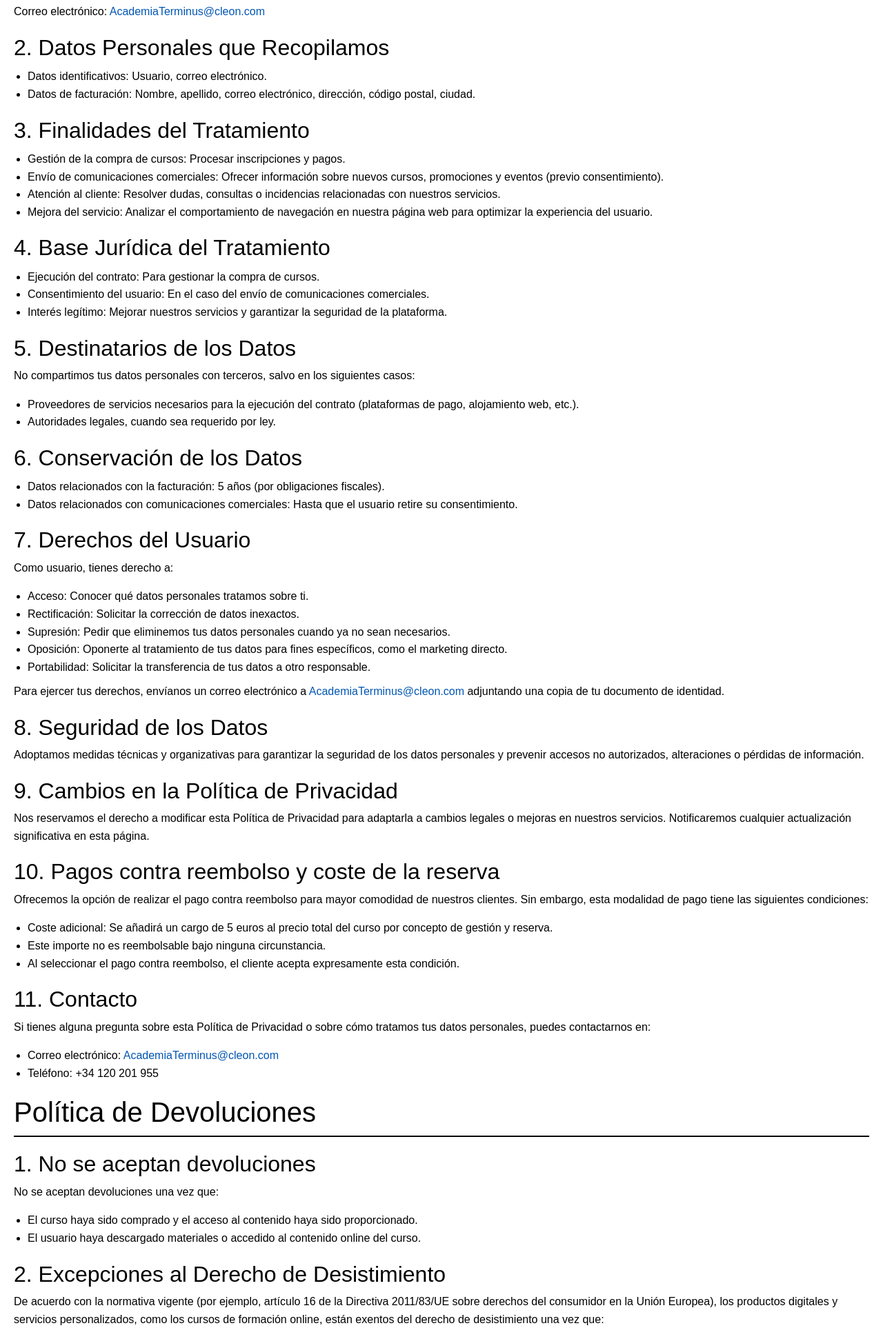
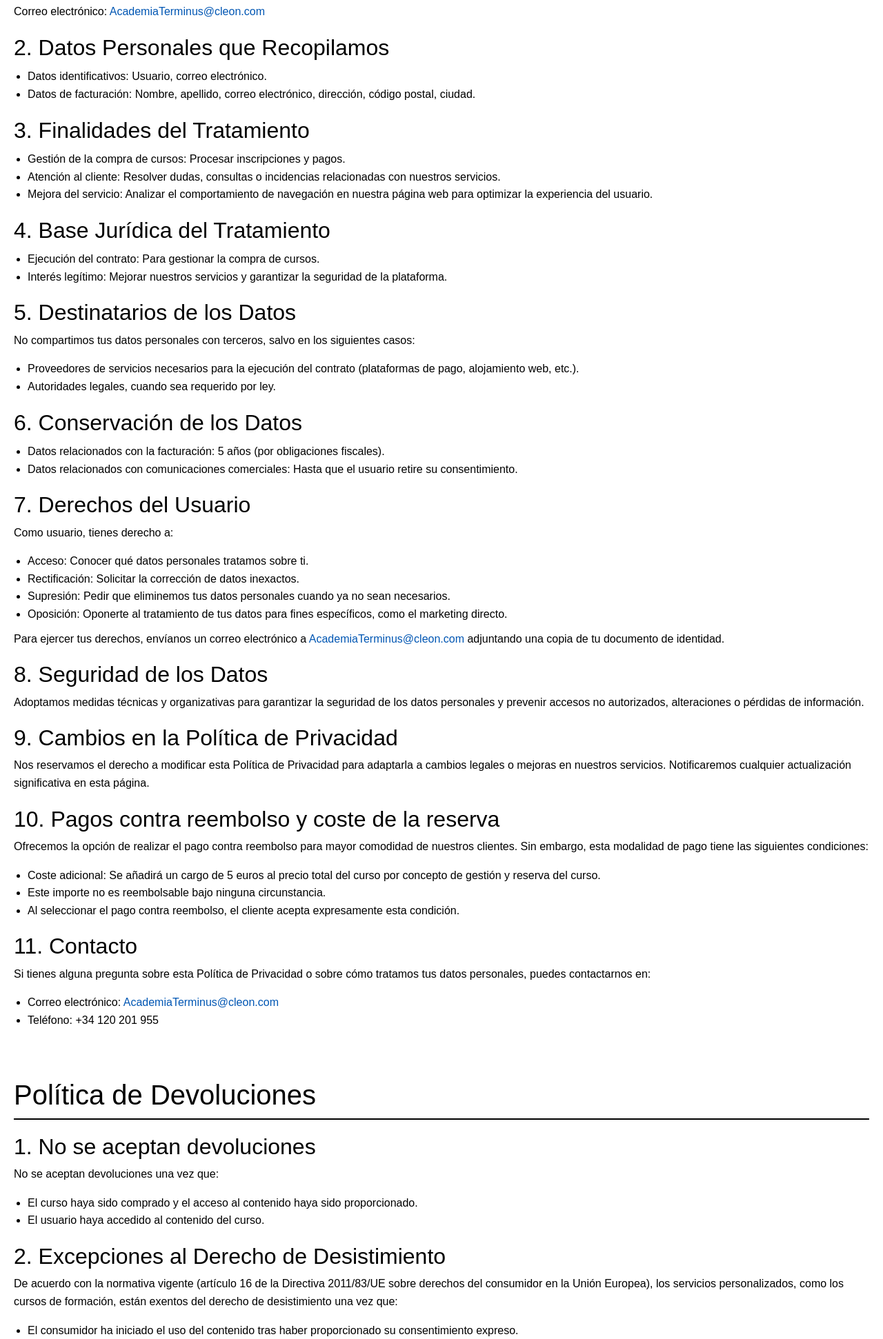
Before and after one commit to PedroJimenezGuerrero/PGPI-G1.14, a Django app: page /shop/terminos/ in a window 1280 px wide. Shown: the part 512-2454 px from the top of the page at 69% size. Run offline with Django 3.2, Linux system fonts and the light colour scheme; tables that the repository leaves empty hold one stand-in row (values such as "Sample post"); some libraries are stand-ins or nearby versions; some web fonts are replaced.

Commit message:
feat: fecha de inicio de los productos, vista productos agotados

```diff
--- a/app/cart/templates/cart/detail.html
+++ b/app/cart/templates/cart/detail.html
@@ -78,7 +78,7 @@ input[type="number"] {
                         <button type="submit" class="btn btn-primary btn-sm btn-block" style="background-color: #0088FF;">Actualizar</button>
                     </div>
                     <div class="col-md-6 mb-3 mb-md-0">
-                        <a href="{% url 'shop:product_list' %}" class="btn btn-primary btn-sm btn-block" style="background-color: #0088FF;">Continuar comprando</a>
+                        <a href="/" class="btn btn-primary btn-sm btn-block" style="background-color: #0088FF;">Continuar comprando</a>
                     </div>
                 </div>
             </form>
--- a/app/shop/models.py
+++ b/app/shop/models.py
@@ -36,6 +36,7 @@ class Product(models.Model):
                                  on_delete=models.CASCADE)
     duration = models.ForeignKey(Duration, related_name='product_durations',
                                  on_delete=models.CASCADE)
+    fecha_inicio = models.DateField(default='2021-01-01')
     name = models.CharField(max_length=200, db_index=True)
     slug = models.SlugField(max_length=200, db_index=True)
     image = models.ImageField(upload_to='products/%Y/%m/%d', blank=True)
--- a/app/shop/templates/shop/product/list.html
+++ b/app/shop/templates/shop/product/list.html
@@ -35,12 +35,17 @@
                                 <h3><a href="{{ product.get_absolute_url }}">{{ product.name }}</a></h3>
                                 <p class="text-primary font-weight-bold">{{ product.price }} €</p>
                                 <hr>
+                                {% if not product.available %}
+                                    <p style="font-size:1rem; background-color:red;color:white;border-radius:5px">Agotado</p>
+                                {% endif %}
+                                {% if product.available %}
                                 <form action="{% url 'cart:cart_add' product.id %}" method="post">
                                     {% csrf_token %}
                                     <input type="hidden" name="quantity" value="1">
                                     <input type="hidden" name="update" value="False">
                                     <input type="submit" class="buy-now btn btn-sm btn-primary" style="background-color: #0088FF" value="Añadir al carrito">
                                 </form>
+                                {% endif %}
                             </div>
                         </div>
                     </div>
--- a/app/shop/templates/shop/terminos/terminos.html
+++ b/app/shop/templates/shop/terminos/terminos.html
@@ -75,7 +75,6 @@ Términos y condiciones
             <h2>3. Finalidades del Tratamiento</h2>
             <ul>
                 <li><strong>Gestión de la compra de cursos:</strong> Procesar inscripciones y pagos.</li>
-                <li><strong>Envío de comunicaciones comerciales:</strong> Ofrecer información sobre nuevos cursos, promociones y eventos (previo consentimiento).</li>
                 <li><strong>Atención al cliente:</strong> Resolver dudas, consultas o incidencias relacionadas con nuestros servicios.</li>
                 <li><strong>Mejora del servicio:</strong> Analizar el comportamiento de navegación en nuestra página web para optimizar la experiencia del usuario.</li>
             </ul>
@@ -85,7 +84,6 @@ Términos y condiciones
             <h2>4. Base Jurídica del Tratamiento</h2>
             <ul>
                 <li><strong>Ejecución del contrato:</strong> Para gestionar la compra de cursos.</li>
-                <li><strong>Consentimiento del usuario:</strong> En el caso del envío de comunicaciones comerciales.</li>
                 <li><strong>Interés legítimo:</strong> Mejorar nuestros servicios y garantizar la seguridad de la plataforma.</li>
             </ul>
         </div>
@@ -115,7 +113,6 @@ Términos y condiciones
                 <li><strong>Rectificación:</strong> Solicitar la corrección de datos inexactos.</li>
                 <li><strong>Supresión:</strong> Pedir que eliminemos tus datos personales cuando ya no sean necesarios.</li>
                 <li><strong>Oposición:</strong> Oponerte al tratamiento de tus datos para fines específicos, como el marketing directo.</li>
-                <li><strong>Portabilidad:</strong> Solicitar la transferencia de tus datos a otro responsable.</li>
             </ul>
             <p>Para ejercer tus derechos, envíanos un correo electrónico a <a href="mailto:AcademiaTerminus@cleon.com">AcademiaTerminus@cleon.com</a> adjuntando una copia de tu documento de identidad.</p>
         </div>
@@ -134,7 +131,7 @@ Términos y condiciones
             <h2>10. Pagos contra reembolso y coste de la reserva</h2>
             <p>Ofrecemos la opción de realizar el pago contra reembolso para mayor comodidad de nuestros clientes. Sin embargo, esta modalidad de pago tiene las siguientes condiciones:</p>
             <ul>
-                <li><strong>Coste adicional:</strong> <a>Se añadirá un cargo de 5 euros al precio total del curso por concepto de gestión y reserva.</a></li>
+                <li><strong>Coste adicional:</strong> <a>Se añadirá un cargo de 5 euros al precio total del curso por concepto de gestión y reserva del curso.</a></li>
                 <li><a>Este importe no es reembolsable bajo ninguna circunstancia.</a></li>
                 <li><a>Al seleccionar el pago contra reembolso, el cliente acepta expresamente esta condición.</a></li>
             </ul>
@@ -148,6 +145,7 @@ Términos y condiciones
                 <li><strong>Teléfono:</strong> +34 120 201 955</li>
             </ul>
         </div>
+        <br></br>
 
 
         <h1>Política de Devoluciones</h1>
@@ -156,15 +154,15 @@ Términos y condiciones
             <p>No se aceptan devoluciones una vez que:</p>
             <ul>
                 <li>El curso haya sido comprado y el acceso al contenido haya sido proporcionado.</li>
-                <li>El usuario haya descargado materiales o accedido al contenido online del curso.</li>
+                <li>El usuario haya accedido al contenido del curso.</li>
             </ul>
         </div>
 
         <div class="section">
             <h2>2. Excepciones al Derecho de Desistimiento</h2>
-            <p>De acuerdo con la normativa vigente (por ejemplo, artículo 16 de la Directiva 2011/83/UE sobre derechos del consumidor en la Unión Europea), los productos digitales y servicios personalizados, como los cursos de formación online, están exentos del derecho de desistimiento una vez que:</p>
+            <p>De acuerdo con la normativa vigente (artículo 16 de la Directiva 2011/83/UE sobre derechos del consumidor en la Unión Europea), los servicios personalizados, como los cursos de formación, están exentos del derecho de desistimiento una vez que:</p>
             <ul>
-                <li>El consumidor ha iniciado el uso del contenido digital tras haber proporcionado su consentimiento expreso.</li>
+                <li>El consumidor ha iniciado el uso del contenido tras haber proporcionado su consentimiento expreso.</li>
             </ul>
         </div>
 
--- a/app/shop/views.py
+++ b/app/shop/views.py
@@ -21,7 +21,7 @@ def product_list(request):
     query = request.GET.get('q')
 
 
-    products = Product.objects.filter(available=True)
+    products = Product.objects.all()
 
     if category_slugs:
         products = products.filter(category__slug__in=category_slugs)
@@ -52,7 +52,7 @@ def product_list(request):
 
 
 def product_detail(request, id, slug):
-    product = get_object_or_404(Product, id=id, slug=slug, available=True)
+    product = get_object_or_404(Product, id=id, slug=slug)
     cart_product_form = CartAddProductForm()
     context = {'product': product, 'cart_product_form': cart_product_form}
     return render(request, 'shop/product/detail.html', context)
```
Also changed, not shown: app/shop/templates/shop/product/detail.html (+9 -6 lines), app/config/db.sqlite3, app/order/migrations/0002_auto_20241128_0001.py (added), app/shop/migrations/0008_product_fecha_inicio.py (added).
